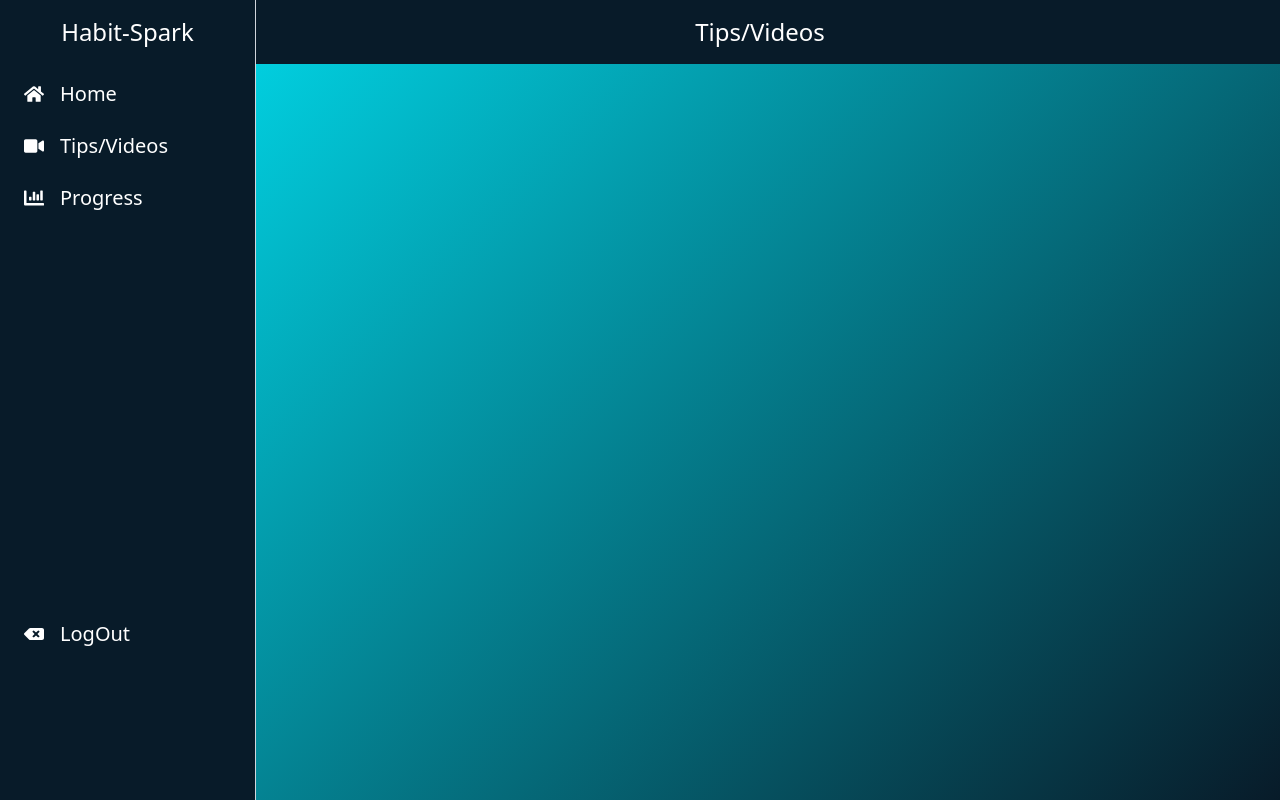
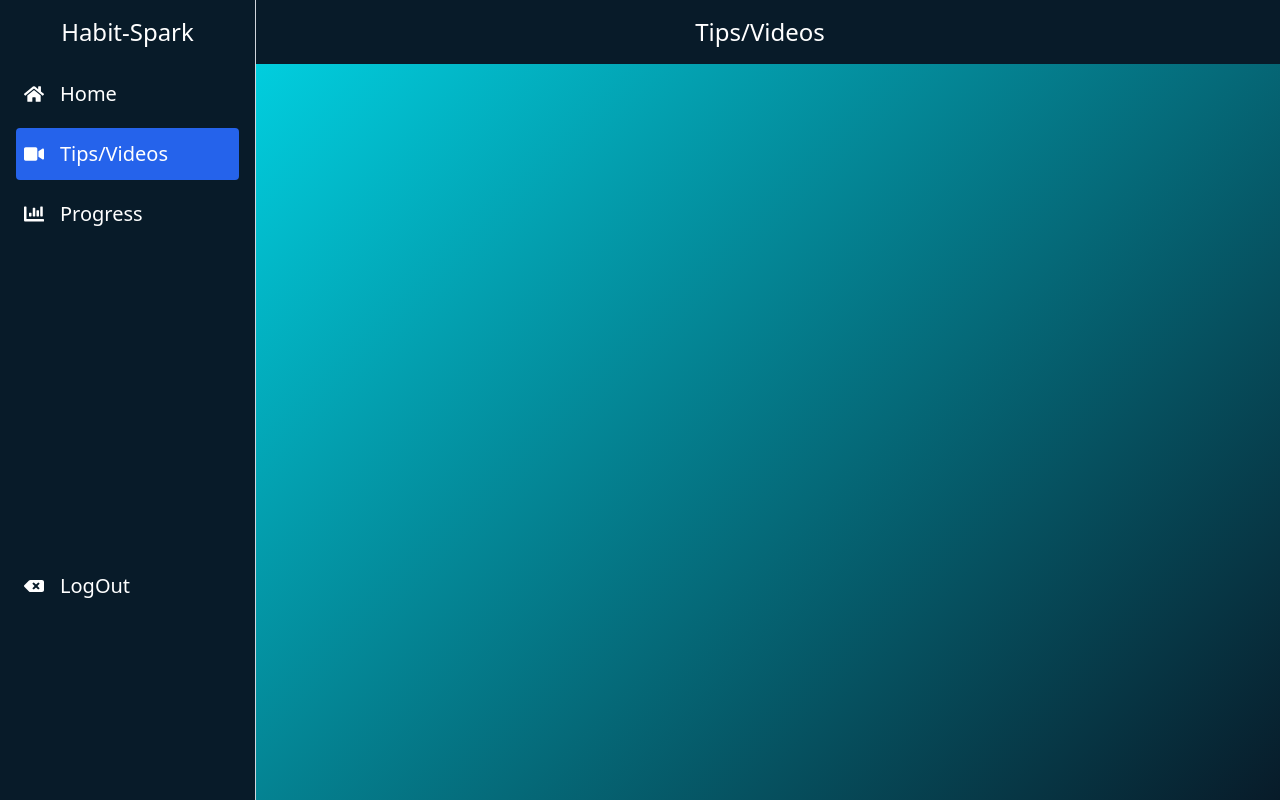
Before and after one commit to Hrushikesh-Jadhav/HabitSpark, a React (Vite) app: page /tipvideos in a window 1280 px wide. Built offline with nearby package versions, Linux system fonts and the light colour scheme.

Commit message:
updated active class in Sidebar

```diff
--- a/src/components/Sidebar.jsx
+++ b/src/components/Sidebar.jsx
@@ -1,34 +1,59 @@
-import React from 'react'
-import { FaBackspace, FaChartBar, FaClosedCaptioning, FaDoorClosed, FaDoorOpen, FaExpeditedssl, FaHome, FaLongArrowAltUp, FaTachometerAlt, FaViadeo, FaVideo, FaWindowClose } from 'react-icons/fa'
-import { FaBarsProgress, FaFolderClosed } from 'react-icons/fa6'
-import { useNavigate } from 'react-router-dom'
-
+import React, { useState, useEffect } from 'react';
+import { FaHome, FaVideo, FaChartBar, FaBackspace } from 'react-icons/fa';
+import { useNavigate, useLocation } from 'react-router-dom';
 
 const Sidebar = () => {
-const navigate=useNavigate();
+  const navigate = useNavigate();
+  const location = useLocation();
+  const [activePath, setActivePath] = useState(location.pathname);
+
+  useEffect(() => {
+    setActivePath(location.pathname);
+  }, [location.pathname]);
+
+  const handleNavigation = (path) => {
+    navigate(path);
+  };
+
+  const getActiveClass = (path) => {
+    return activePath === path ? 'bg-blue-600 text-white' : '';
+  };
+
   return (
     <div className='bg-[#081b29] text-gray-900 h-screen px-4 fixed w-16 md:w-64 border-r border-gray-300'>
       <h1 className='text-2xl text-white font-medium hidden md:block mt-4 text-center'>Habit-Spark</h1>
       <ul className='flex flex-col mt-5 text-white text-xl'>
-            <li className='flex items-center py-3 px-2 space-x-4 hover:rounded hover:cursor-pointer hover:bg-blue-600 hover:text-white' onClick={()=>{navigate("/")}}>
+        <li
+          className={`flex items-center mb-2 py-3 px-2 space-x-4 rounded cursor-pointer hover:bg-blue-600 hover:text-white ${getActiveClass('/')}`}
+          onClick={() => handleNavigation('/')}
+        >
           <FaHome />
           <span className='hidden md:inline'>Home</span>
         </li>
-            <li className='flex items-center py-3 px-2 space-x-4 hover:rounded hover:cursor-pointer hover:bg-blue-600 hover:text-white' onClick={()=>{navigate("/tipvideos")}}>
-                <FaVideo/>
+        <li
+          className={`flex items-center mb-2 py-3 px-2 space-x-4 rounded cursor-pointer hover:bg-blue-600 hover:text-white ${getActiveClass('/tipvideos')}`}
+          onClick={() => handleNavigation('/tipvideos')}
+        >
+          <FaVideo />
           <span className='hidden md:inline'>Tips/Videos</span>
         </li>
-            <li className='flex items-center py-3 px-2 space-x-4 hover:rounded hover:cursor-pointer hover:bg-blue-600 hover:text-white' onClick={()=>{navigate("/progress")}}>
+        <li
+          className={`flex items-center py-3 px-2 space-x-4 rounded cursor-pointer hover:bg-blue-600 hover:text-white ${getActiveClass('/progress')}`}
+          onClick={() => handleNavigation('/progress')}
+        >
           <FaChartBar />
           <span className='hidden md:inline'>Progress</span>
         </li>
-            <li className='flex mt-96 items-center py-3 px-2 space-x-4 hover:rounded hover:cursor-pointer hover:bg-red-600 hover:text-white' onClick={()=>{navigate("/")}}>
+        <li
+          className='flex mt-80 items-center py-3 px-2 space-x-4 rounded cursor-pointer hover:bg-red-600 hover:text-white'
+          onClick={() => handleNavigation('/')}
+        >
           <FaBackspace />
           <span className='hidden md:inline'>LogOut</span>
         </li>
       </ul>
     </div>
-  )
-}
+  );
+};
 
 export default Sidebar
```
Lines whose indentation alone changed are shown as unchanged.
